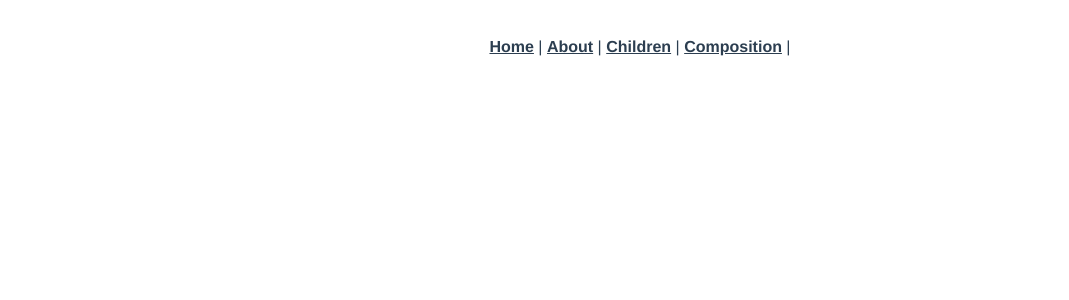
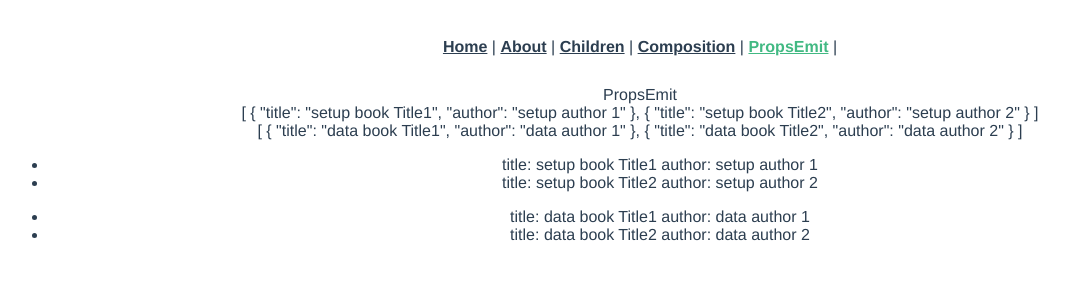
Before and after one commit to Arimuuuura/udemy-aoki-vue, a Vue app in the folder vue3/: page /props-emit in a window 1280 px wide. Shown: the top 300 px of the page, without its empty margins (0-1069 px from the left). Built offline with nearby package versions, Linux system fonts and the light colour scheme.

Commit message:
setup の props

```diff
--- a/vue3/src/App.vue
+++ b/vue3/src/App.vue
@@ -4,13 +4,42 @@
     <router-link to="/about">About</router-link> |
     <router-link to="/children">Children</router-link> |
     <router-link to="/composition">Composition</router-link> |
+    <router-link to="/props-emit">PropsEmit</router-link> |
   </nav>
-  <router-view/>
+  <router-view :setUpBooks="setUpBooks" :dataBooks="dataBooks" />
 </template>
 
 <script>
+import { reactive } from 'vue'
 export default {
-  data() {},
+  setup() {
+    const setUpBooks = reactive([
+      {
+        title: 'setup book Title1',
+        author: 'setup author 1'
+      },
+      {
+        title: 'setup book Title2',
+        author: 'setup author 2'
+      }
+    ])
+
+    return { setUpBooks }
+  },
+  data() {
+    return {
+      dataBooks: [
+        {
+          title: 'data book Title1',
+          author: 'data author 1'
+        },
+        {
+          title: 'data book Title2',
+          author: 'data author 2'
+        }
+      ]
+    }
+  },
   provide() {
     return {
       userName: '親で設定した値'
--- a/vue3/src/router/index.js
+++ b/vue3/src/router/index.js
@@ -2,6 +2,7 @@ import { createRouter, createWebHistory } from 'vue-router'
 import HomeView from '../views/HomeView.vue'
 import ChildrenView from '@/views/ChildrenView'
 import CompositionView from '@/views/CompositionView'
+import PropsEmit from '@/views/PropsEmit'
 
 const routes = [
   {
@@ -20,6 +21,11 @@ const routes = [
     component: CompositionView
   },
   {
+    path: '/props-emit',
+    name: 'PropsEmit',
+    component: PropsEmit
+  },
+  {
     path: '/about',
     name: 'about',
     // route level code-splitting
--- /dev/null
+++ b/vue3/src/views/PropsEmit.vue
@@ -0,0 +1,35 @@
+<template>
+  <div>PropsEmit</div>
+  <div>{{ setUpBooks }}</div>
+  <div>{{ dataBooks }}</div>
+
+  <ul>
+    <li v-for="book in setUpBooks" :key="book.title">
+      title: {{ book.title }}
+      author: {{ book.author }}
+    </li>
+  </ul>
+  <ul>
+    <li v-for="book in dataBooks" :key="book.title">
+      title: {{ book.title }}
+      author: {{ book.author }}
+    </li>
+  </ul>
+</template>
+
+<script>
+export default {
+	props: {
+		setUpBooks: Array,
+		dataBooks: Array
+	},
+	setup(props) {
+		console.log(props.setUpBooks);
+		console.log(props.dataBooks);
+	},
+}
+</script>
+
+<style>
+
+</style>
```
